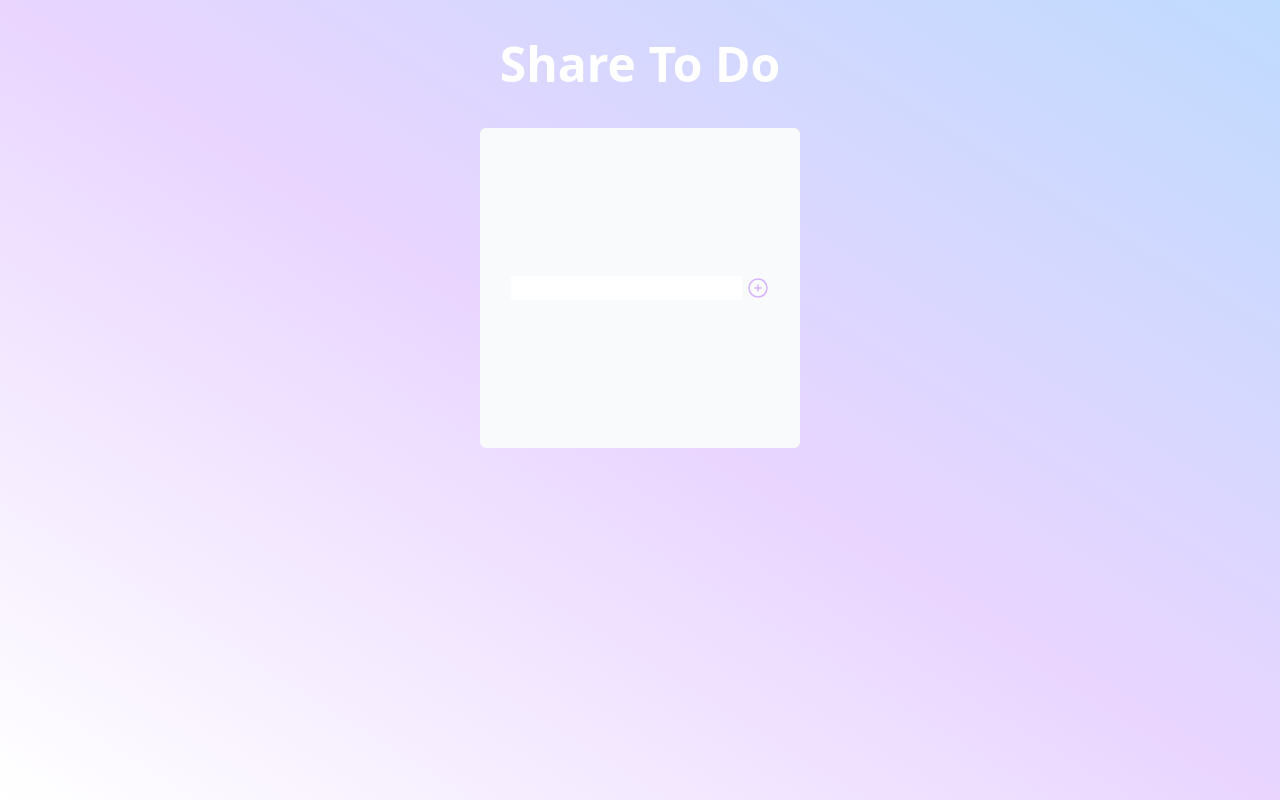
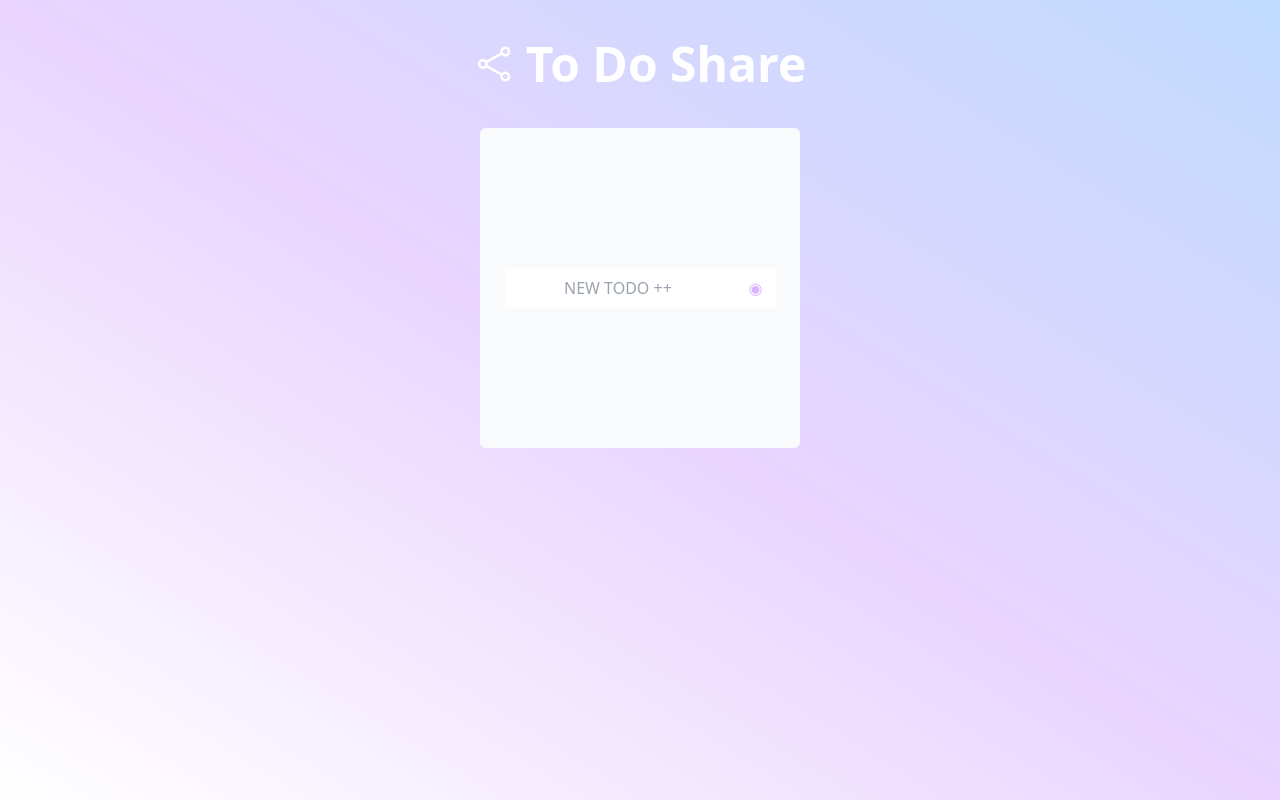
Before and after one commit to cocoide/todo-app, a Next.js app: page / in a window 1280 px wide. Built offline with nearby package versions, Linux system fonts and the light colour scheme.

Commit message:
design TODO form

```diff
--- a/package.json
+++ b/package.json
@@ -1,5 +1,5 @@
 {
-  "name": "share-todo",
+  "name": "todo-share",
   "version": "0.1.0",
   "private": true,
   "scripts": {
--- a/src/components/TodoApp.tsx
+++ b/src/components/TodoApp.tsx
@@ -7,26 +7,44 @@ type Todo = {
 export const TodoApp: FC = () => {
     const [text, setText] = useState("")
     const [todos, setTodos] = useState<Todo[]>([])
+    const handleOnSubmit = () => {
+        // TODOが未入力なら、TODOを新規作成
+        if (!text) return
+        const newTodo: Todo = {
+            value: text
+        }
+        // 以下のスプレッド構文の詳細
+        //  const copyTodos = todos.slice();
+        // copyTodos.unshift(newTodo);
+        //  setTodos(copyTodos);
+        setTodos([newTodo, ...todos])
+        //入力をクリア
+        setText("")
+    }
 
     return (
-        <div>
-            <form onSubmit={(e) => e.preventDefault()}
-                className="flex flex-raw">
+        <div className="rounded shadow-inner">
+            <form
+                onSubmit={(e) => {
+                    e.preventDefault()
+                    handleOnSubmit()
+                }}
+                className="flex flex-raw bg-white h-10">
 
                 <input
                     type="text"
+                    placeholder="NEW TODO ++ "
                     value={text}
                     onChange={(e) => setText(e.target.value)}
-                    className="outline-purple-200"
+                    className="outline-purple-200 text-center"
                 />
-                <PlusCircleIcon className="h-6 w-6 ml-1 text-purple-300">
-                    <input
-                        type="submit"
-                        value=""
-                        onSubmit={(e) => e.preventDefault()}
-                    />
-                </PlusCircleIcon>
+                {/* <PlusCircleIcon className="h-6 w-6 ml-1 text-purple-300" /> */}
+                <input
+                    type="submit"
+                    value="◉"
+                    onSubmit={(e) => e.preventDefault()}
+                    className="text-purple-300 h-10 w-10" />
             </form>
-        </div>
+        </div >
     )
 }
--- a/src/pages/index.tsx
+++ b/src/pages/index.tsx
@@ -1,21 +1,21 @@
 import Head from 'next/head'
 import { TodoApp } from '../components/TodoApp'
-
+import { ShareIcon } from '@heroicons/react/24/outline'
 
 export default function Home() {
 
   return (
     <div className='from-white via-purple-200 to-blue-200 h-screen bg-gradient-to-tr'>
       <Head>
-        <title>Share To Do</title>
+        <title>To Do Share</title>
         <meta name="description" content="Share To Do" />
       </Head>
 
 
       <div>
 
-        <h1 className="text-5xl p-10 text-center font-bold text-white"
-        >Share To Do</h1>
+        <h1 className="text-5xl p-10 text-center font-bold text-white place-items-center flex flex-row justify-center"
+        ><ShareIcon className='h-10 w-10 mr-3' />To Do Share</h1>
         <div className="h-80 w-80 m-auto bg-gray-50 rounded-md
         flex justify-center place-items-center shadow-purple-300/50">
 
```
Also changed, not shown: 1 other file (tests, documents, lock files or other folders).
